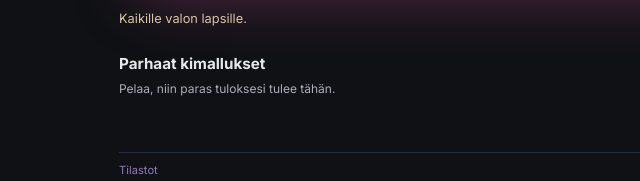
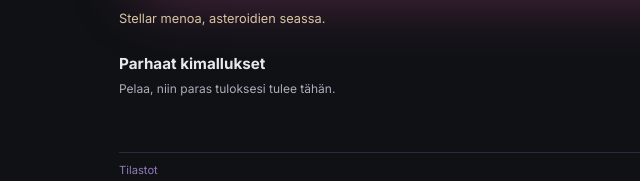
Before and after one commit to Gerlitek/kimallus-peli, a website built with Vite: page web/index.html in a window 1280 px wide. Shown: the part 717-898 px from the top of the page, 91-731 px from the left. Built offline with nearby package versions, Linux system fonts and the light colour scheme; no server answers.

Commit message:
Change the start page credit line
Co-Authored-By: Claude <noreply@anthropic.com>

```diff
--- a/web/index.html
+++ b/web/index.html
@@ -193,7 +193,7 @@
         <div id="message"></div>
       </div>
     </div>
-    <p class="credit"><b>Kaikille valon lapsille.</b></p>
+    <p class="credit"><b>Stellar menoa, asteroidien seassa.</b></p>
     <section id="scores" aria-label="Pistetaulukko">
       <h2>Parhaat kimallukset</h2>
       <table hidden>
```
